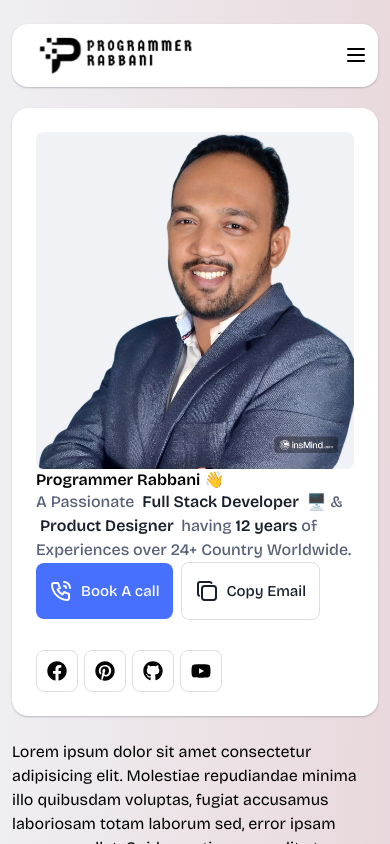
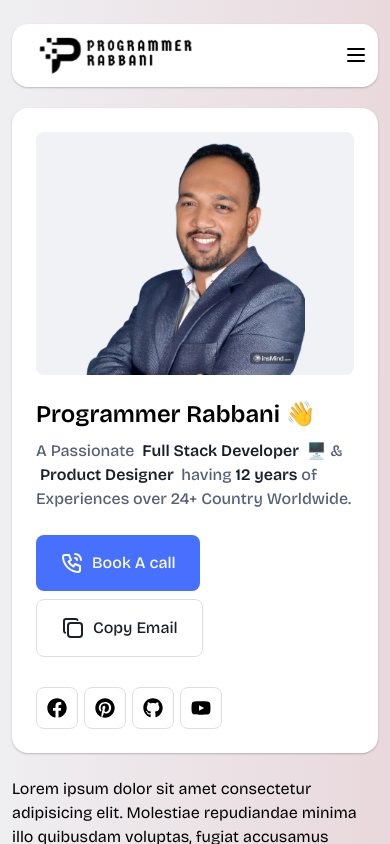
Before and after one commit to programmerrabbani01/programmerrabbani, a Next.js app: page / in a window 390 px wide. Shown: the top 844 px of the page. Built offline with nearby package versions, Linux system fonts and the light colour scheme.

Commit message:
Static Sidebar Done

```diff
--- a/app/globals.css
+++ b/app/globals.css
@@ -56,10 +56,8 @@
     font-size: 16px;
     font-weight: 500;
   }
-  .profile_image {
-    width: 426px;
-  }
 }
+
 @media (max-width: 992px) {
   .mobile_nav_overlay {
     position: fixed;
--- a/components/StaticSidebar/StaticSidebar.tsx
+++ b/components/StaticSidebar/StaticSidebar.tsx
@@ -42,15 +42,15 @@
               alt="profile"
               width={220}
               height={220}
-              className="xl:mt-[10px] object-cover  mx-auto profile_image"
+              className="lg:w-[426px] md:w-[311px] mt-[10px] object-cover  mx-auto profile_image"
             />
           </div>
           {/* text */}
-          <div className="xl:mt-6">
-            <h3 className="xl:text-2xl xl:mb-2 font-semibold leading-[1.333em]">
+          <div className="mt-6">
+            <h3 className="text-2xl mb-2 font-semibold leading-[1.333em]">
               Programmer Rabbani 👋
             </h3>
-            <p className="xl:mt-2 text-[#576076] dark:text-[rgba(240,242,245,.7)] xl:text-base xl:leading-[1.5em] font-medium">
+            <p className="mt-2 text-[#576076] dark:text-[rgba(240,242,245,.7)] text-base leading-[1.5em] font-medium">
               A Passionate &nbsp;
               <span className="font-semibold dark:text-white text-[#1a1f2c]">
                 Full Stack Developer &nbsp;
@@ -66,12 +66,12 @@
               of Experiences over 24+ Country Worldwide.
             </p>
             {/* button */}
-            <div className="xl:mt-6 flex items-center space-x-2">
-              <button className="py-4 px-[13px] text-[15px] bg-[#4770ff] rounded-lg font-medium leading-[1.5em] text-white hover:bg-[#2563eb] transition-all duration-300 flex items-center">
+            <div className="mt-6 flex items-center flex-wrap xl:flex-nowrap xl:space-x-2 lg:space-x-2 md:space-x-2 sm:space-x-2 gap-2">
+              <button className="py-4 px-6 xl:px-[13px] text-base xl:text-[14px] bg-[#4770ff] rounded-lg font-medium leading-[1.5em] text-white hover:bg-[#2563eb] transition-all duration-300 flex items-center call_btn">
                 <IconPhoneCall stroke={2} className="mr-2" />
                 Book A call
               </button>
-              <button className="py-4 px-[13px] text-[15px] rounded-lg font-medium leading-[1.5em] bg-transparent hover:bg-[#f0f2f5] dark:hover:bg-[#1a1f2c] dark:hover:text-white transition-all duration-300 border border-[#dbdfe5] dark:border-[#1a1f2c] text-[#1a1f2c] dark:text-[rgba(240,242,245,.7)] flex items-center">
+              <button className="py-4 px-6 xl:px-[13px] text-base xl:text-[14px] rounded-lg font-medium leading-[1.5em] bg-transparent hover:bg-[#f0f2f5] dark:hover:bg-[#1a1f2c] dark:hover:text-white transition-all duration-300 border border-[#dbdfe5] dark:border-[#1a1f2c] text-[#1a1f2c] dark:text-[rgba(240,242,245,.7)] flex items-center email_btn">
                 <IconCopy stroke={2} className="mr-2" />
                 Copy Email
               </button>
```
